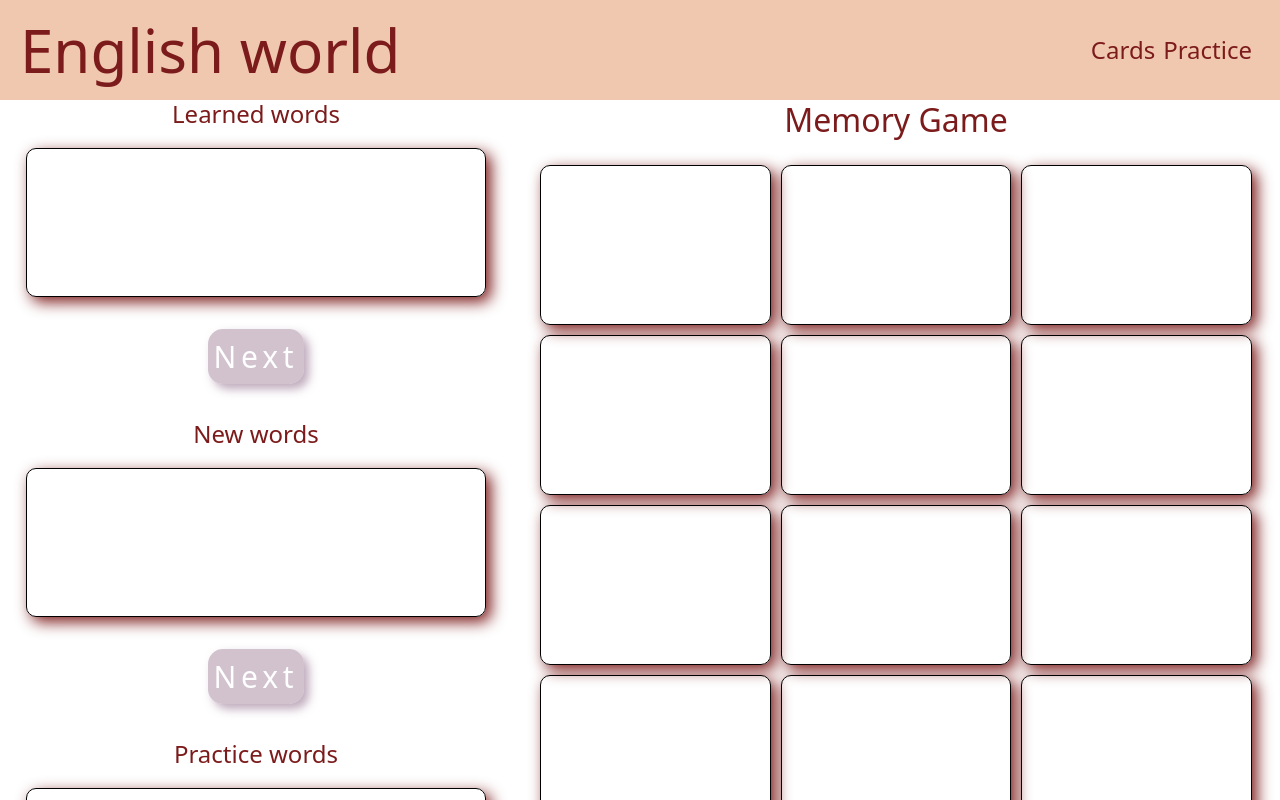
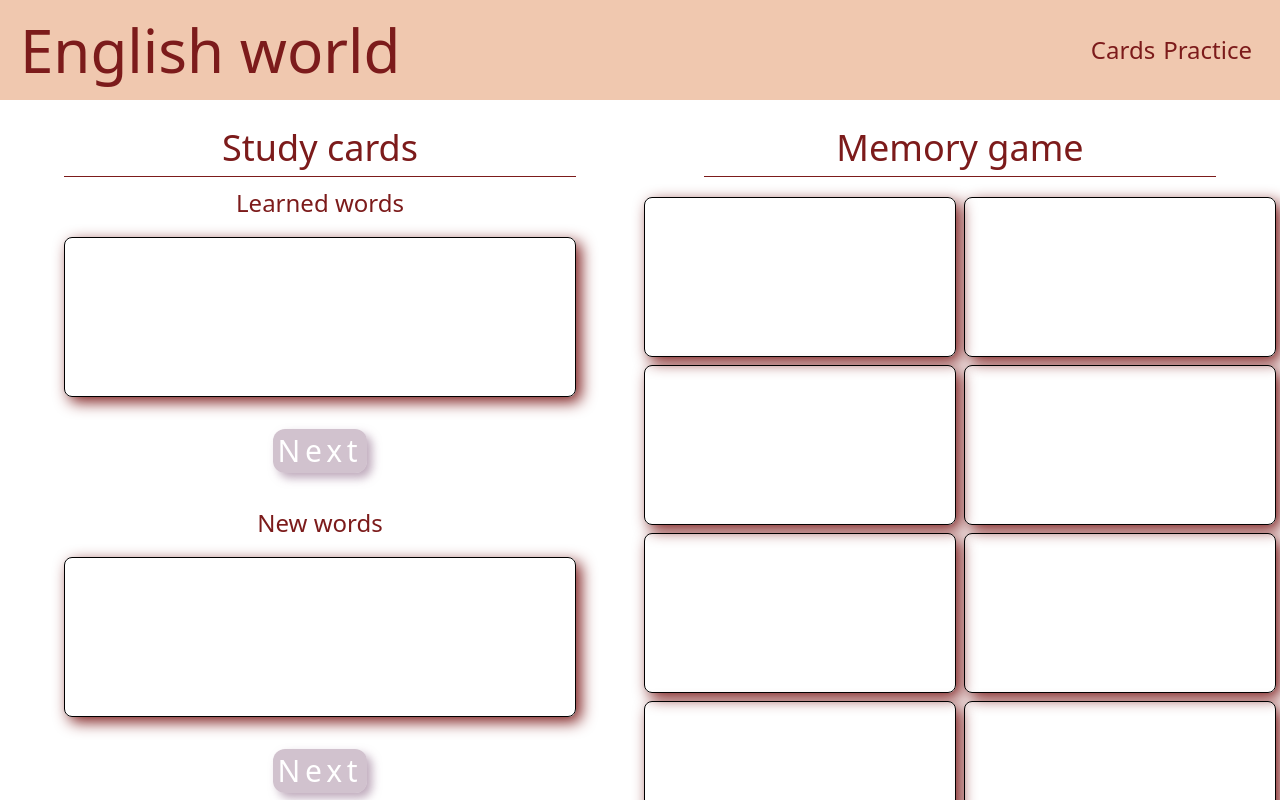
Before and after one commit to balazs21mate/English_world, a React (Create React App) app in the folder english_world_ui/: page / in a window 1280 px wide. Shown: the top 800 px of the page. Built offline with nearby package versions, Linux system fonts and the light colour scheme; no server answers.

Commit message:
delete css files and use tailwind css

```diff
--- a/english_world_ui/src/App.js
+++ b/english_world_ui/src/App.js
@@ -6,7 +6,7 @@ function App() {
   return (
     <div className="App">
       <Navbar/>
-      <div className="mt-[11rem] md:mt-[6rem] content-container">
+      <div className="mt-[11rem] sm:mt-[8rem] grid grid-cols-1 lg:grid-cols-2">
         <Cards/>
         <MemoryCards/>
       </div>
--- a/english_world_ui/src/components/Navbar.js
+++ b/english_world_ui/src/components/Navbar.js
@@ -1,5 +1,4 @@
 import React, {useState} from 'react'
-import './navbar.css'
 import {MenuIcon} from '@heroicons/react/solid'
 import {XCircleIcon} from '@heroicons/react/outline'
 
@@ -19,15 +18,16 @@ function Navbar(props){
             <div className="flex justify-between ">
                 <a href="/" className="text-6xl">English world</a>
                 <div className="hidden md:flex items-center text-2xl">
-                    <a className="mr-2 hover:border-b-solid hover:border-b-2 hover:border-b-secondary_color" href="/">Cards</a>
-                    <a className="mr-2 hover:border-b-solid hover:border-b-2 hover:border-b-secondary_color" href="/">Practice</a>
+                    <a className="mr-2 md:hover:border-b-solid md:hover:border-b-2 md:hover:border-b-secondary_color" href="/">Cards</a>
+                    <a className="mr-2 md:hover:border-b-solid md:hover:border-b-2 md:hover:border-b-secondary_color" href="/">Practice</a>
                 </div>
                 <MenuIcon className={`w-7 ${navbarMenu? "hidden": "block"} md:hidden`} onClick={set_navbar_menu_true}/>
                 <XCircleIcon className={`w-7 ${navbarMenu? "block": "hidden"} md:hidden`} onClick={set_navbar_menu_false}/>
             </div>
-            <div className={`${navbarMenu? "flex": "hidden"} flex-col items-center my-2 md:hidden text-2xl`}>
-                <a className="hover:border-b-solid hover:border-b-2 hover:border-b-secondary_color" href="/">Cards</a>
-                <a className="hover:border-b-solid hover:border-b-2 hover:border-b-secondary_color" href="/">Practice</a>
+            <div className={`${navbarMenu? "flex": "hidden"} flex-col items-center mt-5 md:hidden text-2xl`}>
+                <hr className='w-[80%] mb-2 border-b-solid border-secondary_color'></hr>
+                <a className="p-1 md:hover:border-b-solid md:hover:border-b-2 md:hover:border-b-secondary_color" href="/">Cards</a>
+                <a className="p-1 md:hover:border-b-solid md:hover:border-b-2 md:hover:border-b-secondary_color" href="/">Practice</a>
             </div>
         </div>
     );
--- a/english_world_ui/src/components/cards/Card.js
+++ b/english_world_ui/src/components/cards/Card.js
@@ -1,5 +1,4 @@
-import React, {useState} from 'react';
-import './cards.css';
+import React, {useState} from 'react'
 
 function Card({title, list}){
     const [counter, setCounter] = useState(0);
@@ -9,11 +8,11 @@ function Card({title, list}){
     }
 
     return(
-        <div className='card-container'>
-            <h1>{title}</h1>
+        <div className='flex flex-col justify-center items-center h-[20rem] max-w-lg w-[90%]'>
+            <h1 className='mb-4 text-secondary_color text-[1.5rem] font-light'>{title}</h1>
             <small></small>
-            <div className="Card">{list[counter]?.english}</div>
-            <button className='button' onClick={new_counter}>Next</button>
+            <div className="flex justify-center items-center text-secondary_color w-full h-full border-solid border border-black rounded-lg mb-8 shadow-card">{list[counter]?.english}</div>
+            <button className='text-center max-w-[25rem] my-0 mx-auto p-1 text-3xl bg-[rgba(163,133,158,0.5)] text-white border-none rounded-xl shadow-button cursor-pointer outline-none mb-8 tracking-[0.3rem]' onClick={new_counter}>Next</button>
         </div>
     )
 }
--- a/english_world_ui/src/components/cards/Cards.js
+++ b/english_world_ui/src/components/cards/Cards.js
@@ -1,5 +1,4 @@
 import React, {useEffect, useState} from 'react';
-import './cards.css';
 import Card from './Card';
 import axios from 'axios';
 
@@ -28,7 +27,9 @@ function Cards(){
     },[baseUrl])
 
     return(
-        <div className="cards-container">
+        <div className="flex flex-col items-center">
+          <h1 className='text-4xl font-light mb-2 text-secondary_color'>Study cards</h1>
+          <hr className='w-[80%] mb-2 border-b-solid border-secondary_color'></hr>
           <Card title="Learned words" list={learnedWordsList}/>
           <Card title="New words" list={newWordsList}/>
           <Card title="Practice words" list={practiceWordsList}/>
--- a/english_world_ui/src/components/cards/cards.css
+++ /dev/null
@@ -1,50 +0,0 @@
-.Card{
-    display: flex;
-    justify-content: center;
-    align-items: center;
-    color: #7c1b1b;
-    width: 100%;
-    height: 100%;
-    border: 1px solid black;
-    border-radius: 10px;
-    box-shadow: 5px 5px 15px #7c1b1b;;
-    margin-bottom: 2rem;
-}
-
-.card-container{
-    display: flex;
-    justify-content: center;
-    flex-direction: column;
-    align-items: center;
-    width: 90%;
-    height: 20rem;
-}
-
-.card-container h1{
-    margin-bottom: 1rem;
-    color: #7c1b1b;
-    font-size: 1.5rem;
-    font-weight: 300;
-}
-
-.cards-container{
-    display: flex;
-    flex-direction: column;
-    align-items: center;
-}
-
-.button{
-    max-width: 400px;
-    margin: 0 auto 0 auto;
-    padding: 5px;
-    font-size: 30px;
-    background-color: rgba(163,133,158,0.5);
-    color: white;
-    border: none;
-    border-radius: 15px;
-    box-shadow: 5px 5px 10px rgba(163,133,158,0.7);
-    cursor: pointer;
-    outline: none;
-    margin-bottom: 2rem;
-    letter-spacing: 0.3rem;
-}
--- a/english_world_ui/src/components/cards/memory-cards/MemoryCard.js
+++ b/english_world_ui/src/components/cards/memory-cards/MemoryCard.js
@@ -1,10 +1,14 @@
-import React from 'react';
-import './memory-card.css';
+import React from 'react'
 
 function MemoryCard(){
     return(
-        <div className="memory-card">
-            <p></p>
+        <div className="grid grid-cols-2 w-full px-1 gap-2 mb-2">
+            <div className="flex justify-center items-center text-secondary_color w-full h-40 border-solid border border-black rounded-lg shadow-card ">
+                <p></p>
+            </div>
+            <div className="flex justify-center items-center text-secondary_color w-full h-40 border-solid border border-black rounded-lg shadow-card ">
+                <p></p>
+            </div>
         </div>
     )
 }
--- a/english_world_ui/src/components/cards/memory-cards/MemoryCards.js
+++ b/english_world_ui/src/components/cards/memory-cards/MemoryCards.js
@@ -1,24 +1,15 @@
-import React from 'react';
-import MemoryCard from './MemoryCard';
+import React from 'react'
+import MemoryCard from './MemoryCard'
 
 function MemoryCards(){
     return(
-        <div className="memory-cards-container">
-            <h1>Memory Game</h1>
-            <div className="memory-cards">
-                <MemoryCard/>
-                <MemoryCard/>
-                <MemoryCard/>
-                <MemoryCard/>
-                <MemoryCard/>
-                <MemoryCard/>
-                <MemoryCard/>
-                <MemoryCard/>
-                <MemoryCard/>
-                <MemoryCard/>
-                <MemoryCard/>
-                <MemoryCard/>
-            </div>
+        <div className="flex flex-col items-center text-secondary_color mb-6">
+            <h1 className='text-4xl font-light mb-2'>Memory game</h1>
+            <hr className='w-[80%] mb-5 border-b-solid border-secondary_color'></hr>
+            <MemoryCard/>
+            <MemoryCard/>
+            <MemoryCard/>
+            <MemoryCard/>
         </div>
     )
 }
--- a/english_world_ui/src/components/cards/memory-cards/memory-card.css
+++ /dev/null
@@ -1,33 +0,0 @@
-.memory-cards-container{
-    display: flex;
-    flex-direction: column;
-    align-items: center;
-    color:#7c1b1b;
-}
-
-.memory-cards-container h1{
-    font-size: 2rem;
-    font-weight: 300;
-    margin-bottom: 1rem;
-}
-
-.memory-card{
-    display: flex;
-    justify-content: center;
-    align-items: center;
-    color: #7c1b1b;
-    width: 30%;
-    height: 10rem;
-    border: 1px solid black;
-    border-radius: 10px;
-    box-shadow: 5px 5px 15px #7c1b1b;;
-    margin: 5px;
-}
-
-.memory-cards{
-    display: flex;
-    justify-content: center;
-    flex-direction:row;
-    flex-wrap: wrap;
-    width: 100%;
-}
--- a/english_world_ui/src/components/navbar.css
+++ /dev/null
@@ -1,44 +0,0 @@
-.navbar{
-    display: flex;
-    justify-content: space-between;
-    align-items: center;
-    width: 100%;
-    height: 10rem;
-    background-color: rgba(240,200,175,0.3);
-    margin-bottom: 2rem;
-}
-
-.menu{
-    display: flex;
-    font-size: 2rem;
-    font-weight: 300;
-}
-
-@media screen and (max-width: 819px) {
-    .menu {
-      flex-direction: column;
-    }
-}
-
-.menu a{
-    margin: 5px;
-    text-decoration: none;
-    color: #7c1b1b;
-}
-
-.menu a:hover{
-    border-bottom:1px solid #7c1b1b;
-}
-
-.menu a:last-child{
-    margin-right: 10px;
-}
-
-.logo{
-    margin-left: 20px;
-    font-size: 3rem;
-    font-weight: 300;
-    cursor: pointer;
-    text-decoration: none;
-    color: #7c1b1b;
-}
--- a/english_world_ui/src/index.css
+++ b/english_world_ui/src/index.css
@@ -1,15 +1,3 @@
 @tailwind base;
 @tailwind components;
 @tailwind utilities;
-
-.content-container{
-	display: grid;
-	grid-template-columns: 40% 60%;
-}
-
-@media screen and (max-width: 819px) {
-    .content-container {
-		display: flex;
-		flex-direction: column;
-    }
-}
--- a/english_world_ui/tailwind.config.js
+++ b/english_world_ui/tailwind.config.js
@@ -6,12 +6,15 @@ module.exports = {
   theme: {
     extend: {
       colors: {
-        'primery': 'rgb(240,200,175)',
-        'secondary_color': '#7c1b1b',
+        primery: 'rgb(240,200,175)',
+        secondary_color: '#7c1b1b',
       },
-      margin: {
-        '6rem': '6rem',
-        '11rem': '11rem',
+      boxShadow: {
+        card: '5px 5px 15px #7c1b1b',
+        button: '5px 5px 10px rgba(163,133,158,0.7)'
+      },
+      transForm: {
+        rotate: 'rotateX(180deg)'
       }
     },
   },
```
